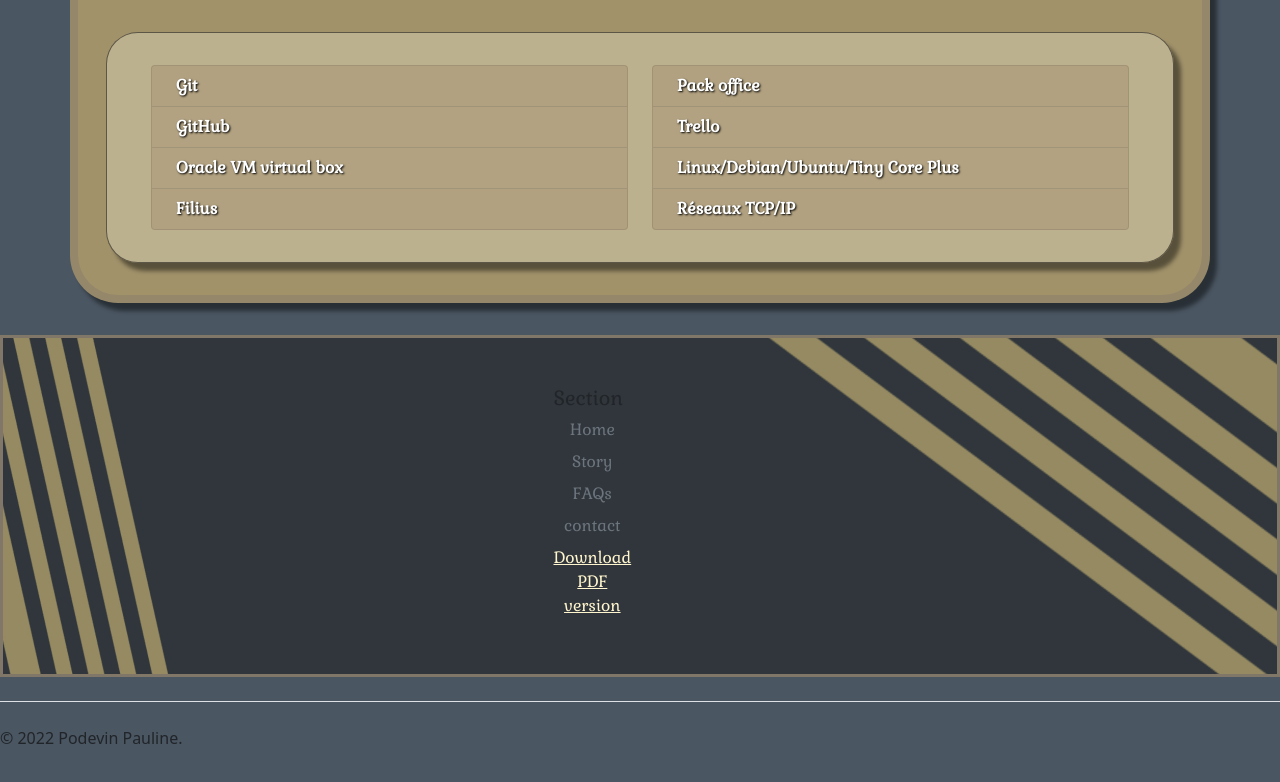
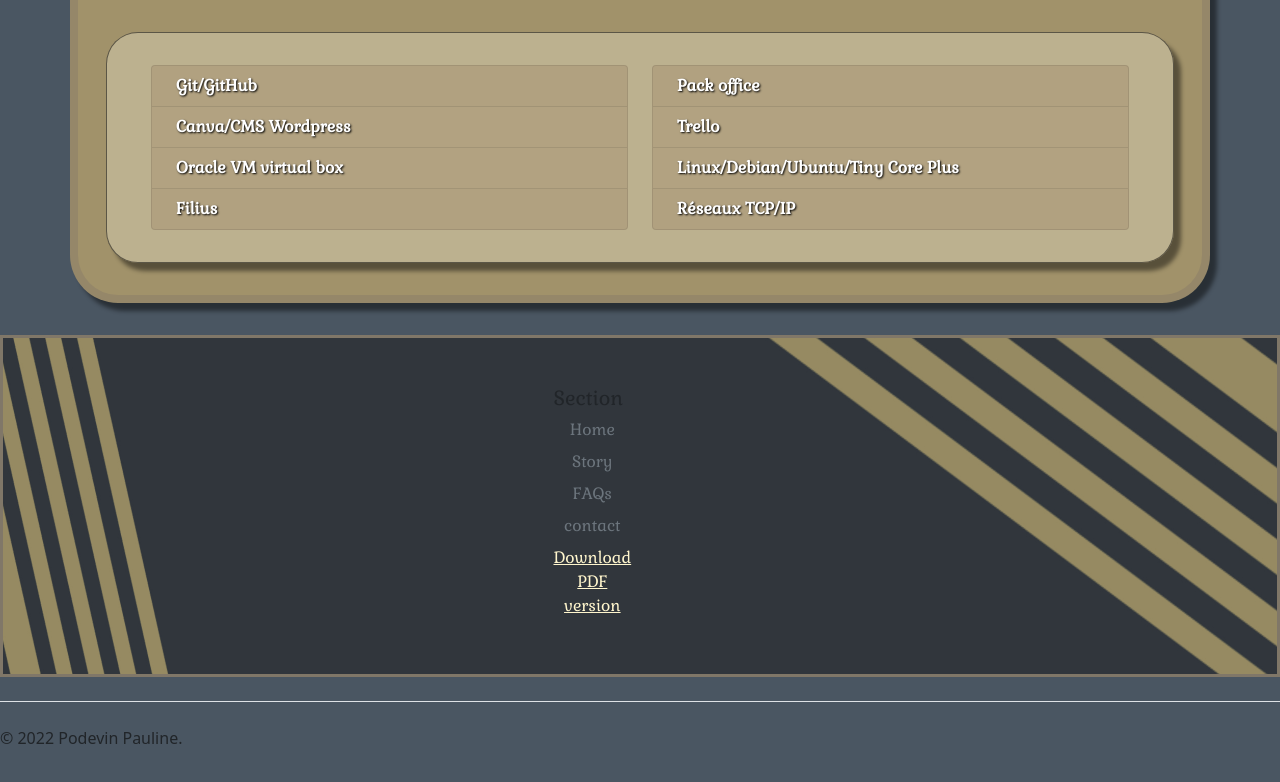
Before and after one commit to syahwat/CvPaulinePodevin, a plain HTML site: page maquettes.html in a window 1280 px wide. Shown: the part 5668-6450 px from the top of the page. Drawn offline with Linux system fonts and the light colour scheme.

Commit message:
ajout compétences

```diff
--- a/maquettes.html
+++ b/maquettes.html
@@ -378,12 +378,12 @@
 <div class="col"><ul class="list-group">
   <li class="list-group-item d-flex justify-content-between align-items-start">
     <div class="ms-2 me-auto">
-      <div class="fw-bold">Git</div>
+      <div class="fw-bold">Git/GitHub</div>
     </div>
   </li>
   <li class="list-group-item d-flex justify-content-between align-items-start">
     <div class="ms-2 me-auto">
-      <div class="fw-bold">GitHub</div>
+      <div class="fw-bold">Canva/CMS Wordpress</div>
     </div>
   </li>
     <li class="list-group-item d-flex justify-content-between align-items-start">
```
